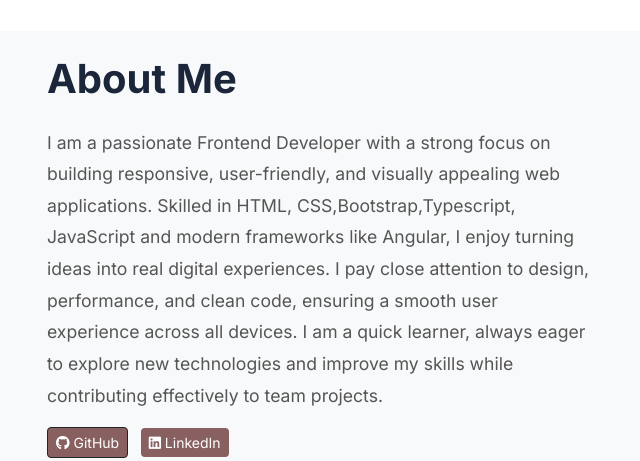
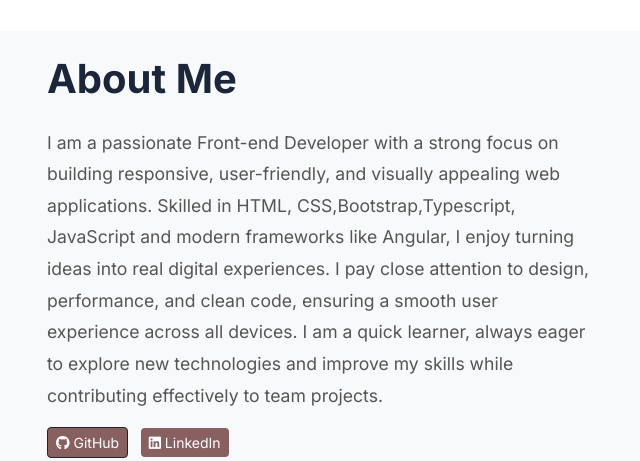
Before and after one commit to Feniparmar/fenny-portfolio, a website: page index.html in a window 1280 px wide. Shown: the part 840-1301 px from the top of the page, 605-1245 px from the left. Drawn offline with nearby package versions, Linux system fonts and the light colour scheme.

Commit message:
update the codes

```diff
--- a/index.html
+++ b/index.html
@@ -61,7 +61,7 @@
                 </div>
                 <div class="col-lg-6">
                     <h2 class="mb-4">About Me</h2>
-                    <p class="mb-3">I am a passionate Frontend Developer with a strong focus on building responsive, user-friendly, and visually appealing web applications. Skilled in HTML, CSS,Bootstrap,Typescript, JavaScript and modern frameworks like Angular, I enjoy turning ideas into real digital experiences. I pay close attention to design, performance, and clean code, ensuring a smooth user experience across all devices. I am a quick learner, always eager to explore new technologies and improve my skills while contributing effectively to team projects.</p>
+                    <p class="mb-3">I am a passionate Front-end Developer with a strong focus on building responsive, user-friendly, and visually appealing web applications. Skilled in HTML, CSS,Bootstrap,Typescript, JavaScript and modern frameworks like Angular, I enjoy turning ideas into real digital experiences. I pay close attention to design, performance, and clean code, ensuring a smooth user experience across all devices. I am a quick learner, always eager to explore new technologies and improve my skills while contributing effectively to team projects.</p>
                     <div class="social-links mb-4">
                         <a href="https://github.com" class="btn btn-dark btn-sm me-2" target="_blank">
                             <i class="fab fa-github"></i> GitHub
```
